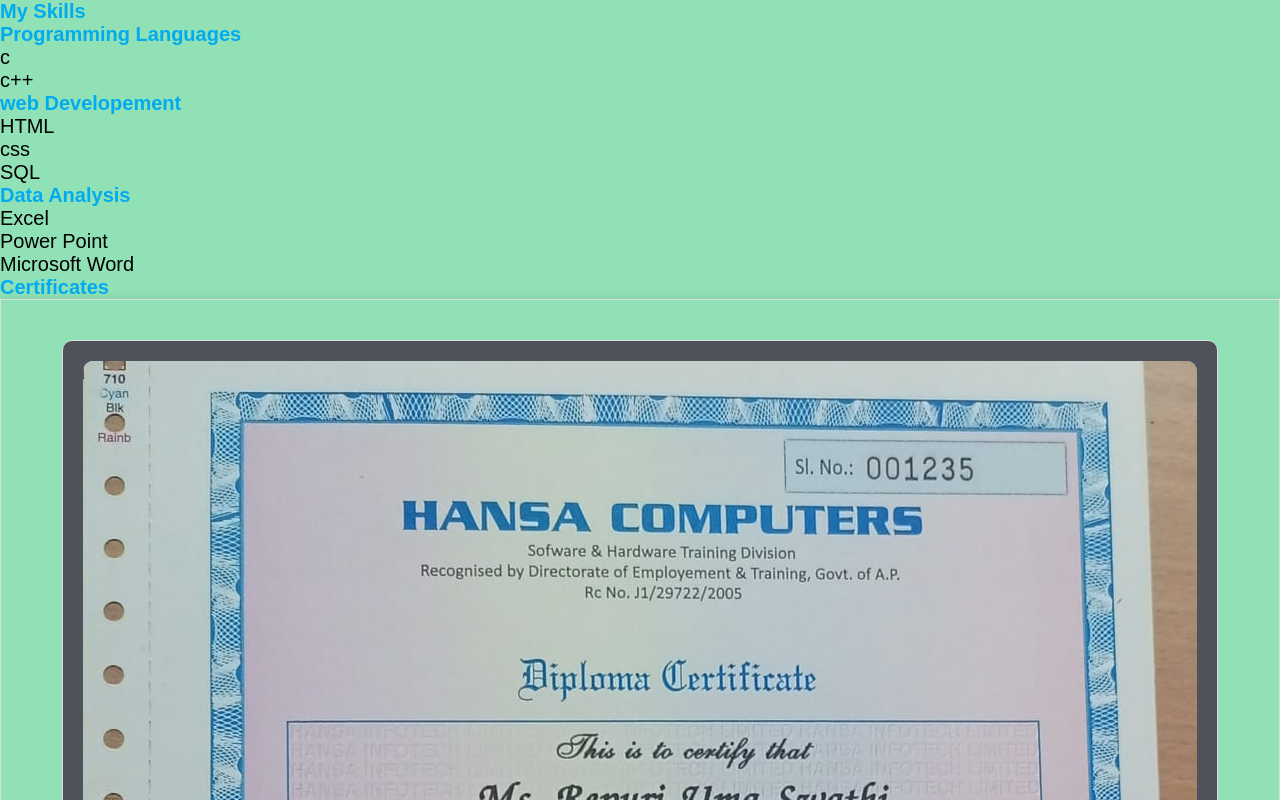
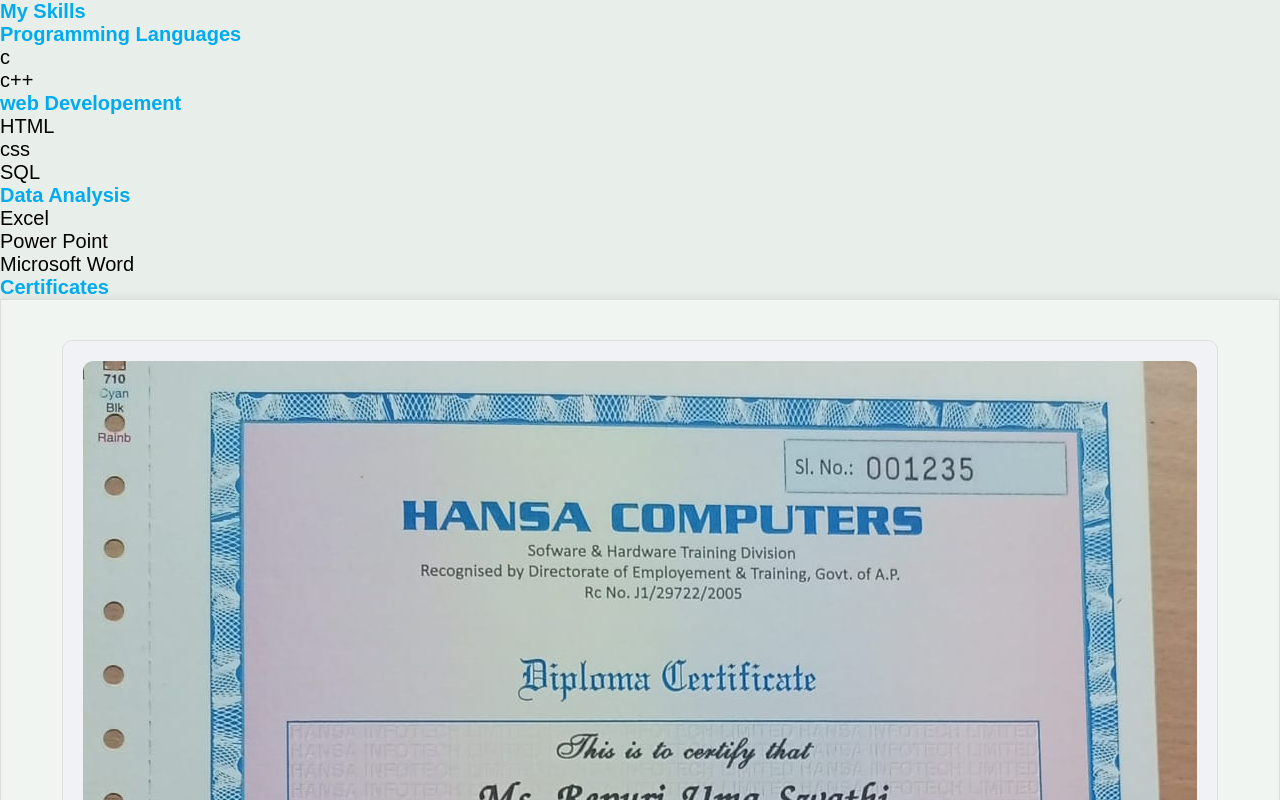
Before and after one commit to Umaswathi555/uma-port, a plain HTML site: page skill.html in a window 1280 px wide. Shown: the top 800 px of the page. Drawn offline with Linux system fonts and the light colour scheme.

Commit message:
change in colour

```diff
--- a/skill.css
+++ b/skill.css
@@ -5,19 +5,19 @@
 	font-family: sans-serif;
 	font-size: 20px;
 	color: #00abf0;
-	background-color: #90E1B5 ;
+	background-color: #e8efeb ;
 	}
 .certificate-container{
 	display: flex;
 	flex-wrap: wrap;
 	justify-content: center;
 	padding: 20px;
-	background-color: #90E1B5;
+	background-color: #f0f5f2;
 	border: 1px solid #ddd;
 	box-shadow: 0 0 10px rgba(0, 0, 0, 0.1);
 }
 .certificate-card{
-	background-color: #4E525A;
+	background-color: #f0f2f6;
 	border: 1px solid #ddd;
 	padding: 20px;
 	margin: 20px;
```
